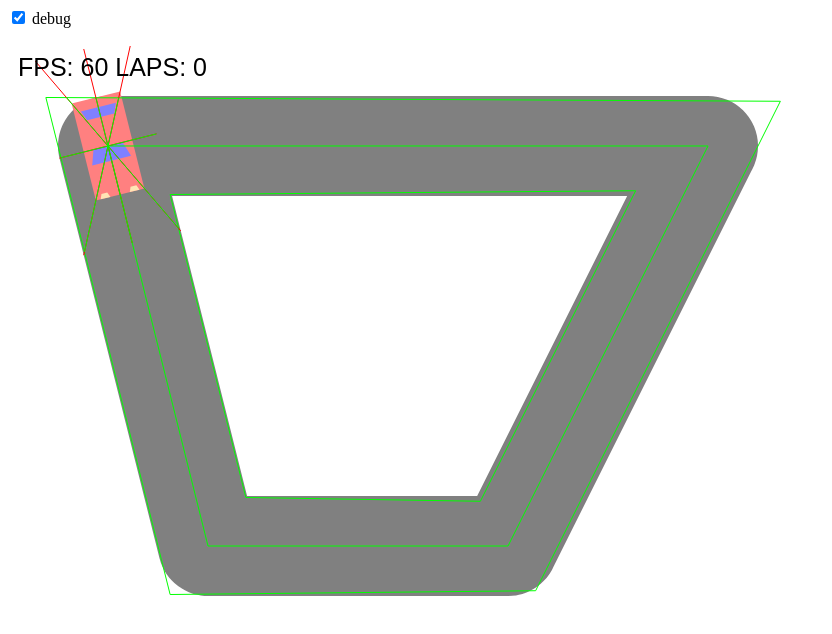
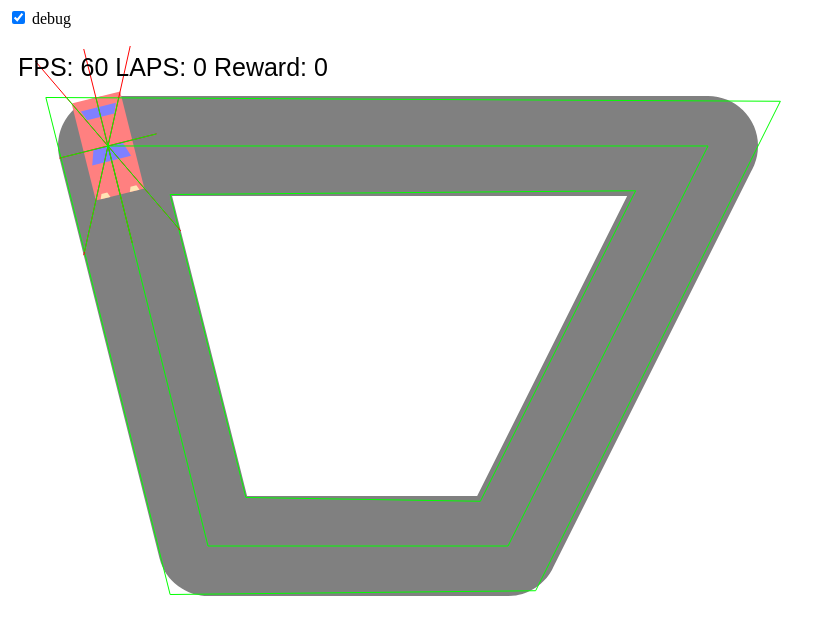
Before and after one commit to alexjercan/race-ai, a website: page race/index.html in a window 1280 px wide. Both pictures are taken after a click on the checkbox "debug". Shown: the whole page, without its empty margins (0-832 px from the left). Drawn offline with Linux system fonts and the light colour scheme.

Commit message:
feat: added reward and done functions

```diff
--- a/race/index.html
+++ b/race/index.html
@@ -59,7 +59,7 @@
 
                 context.font = '25px Arial';
                 context.fillStyle = 'black';
-                context.fillText("FPS: " + fps + " LAPS: " + game.player.laps, 10, 30);
+                context.fillText("FPS: " + fps + " LAPS: " + game.player.laps + " Reward: " + debug.modelInputs[0].reward(), 10, 30);
             }
 
             window.requestAnimationFrame(gameLoop);
--- a/race/modelInput.js
+++ b/race/modelInput.js
@@ -66,4 +66,33 @@ export class ModelInput {
 
         return input;
     }
+
+    reward() {
+        const distanceFromTrack = this.player.getClosestPoint().distance;
+
+        if (distanceFromTrack > this.player.track.radius) {
+            return -10;
+        }
+
+        const track = this.player.track;
+        const n = track.waypoints.length;
+        const nextWaypointIndex = this.player.nextWaypointIndex;
+        const waypointIndex = ((nextWaypointIndex - 1) % n + n) % n;
+
+        const proj = math.getProjectionOnSegment(this.player.position, track.waypoints[waypointIndex], track.waypoints[nextWaypointIndex]);
+        const distance = track.distances[waypointIndex] + new Point(proj.x - track.waypoints[waypointIndex].x, proj.y - track.waypoints[waypointIndex].y).magnitude();
+        const totalDistance = track.totalDistance;
+
+        return this.player.laps + distance / totalDistance;
+    }
+
+    done() {
+        const distanceFromTrack = this.player.getClosestPoint().distance;
+
+        if (distanceFromTrack > this.player.track.radius) {
+            return true;
+        }
+
+        return false;
+    }
 }
--- a/race/stdinGame.js
+++ b/race/stdinGame.js
@@ -17,6 +17,10 @@ export class StdinGame {
 
         this.player.move(input[0], input[1], deltaTime);
 
-        console.log(this.modelInput.observations());
+        console.log({
+            observations: this.modelInput.observations(),
+            reward: this.modelInput.reward(),
+            done: this.modelInput.done(),
+        });
     }
 }
--- a/race/track.js
+++ b/race/track.js
@@ -7,6 +7,7 @@ export class Track {
         this.waypoints = waypoints;
 
         this.initCollider();
+        this.initDistances();
 
         // Renderer Properties
         this.renderer = {
@@ -36,6 +37,22 @@ export class Track {
         }
     }
 
+    initDistances() {
+        const waypoints = this.waypoints;
+        const n = waypoints.length;
+
+        this.distances = []
+        let distance = 0;
+        for (let i = 0; i < n; i++) {
+            const i1 = (i + 1) % n;
+            this.distances.push(distance);
+            distance += new Point(waypoints[i1].x - waypoints[i].x, waypoints[i1].y - waypoints[i].y).magnitude();
+        }
+        this.distances.push(distance);
+
+        this.totalDistance = distance;
+    }
+
     draw(context) {
         for (const key in this.renderer) {
             this.renderer[key].draw(context);
```
Also changed, not shown: README.md.
